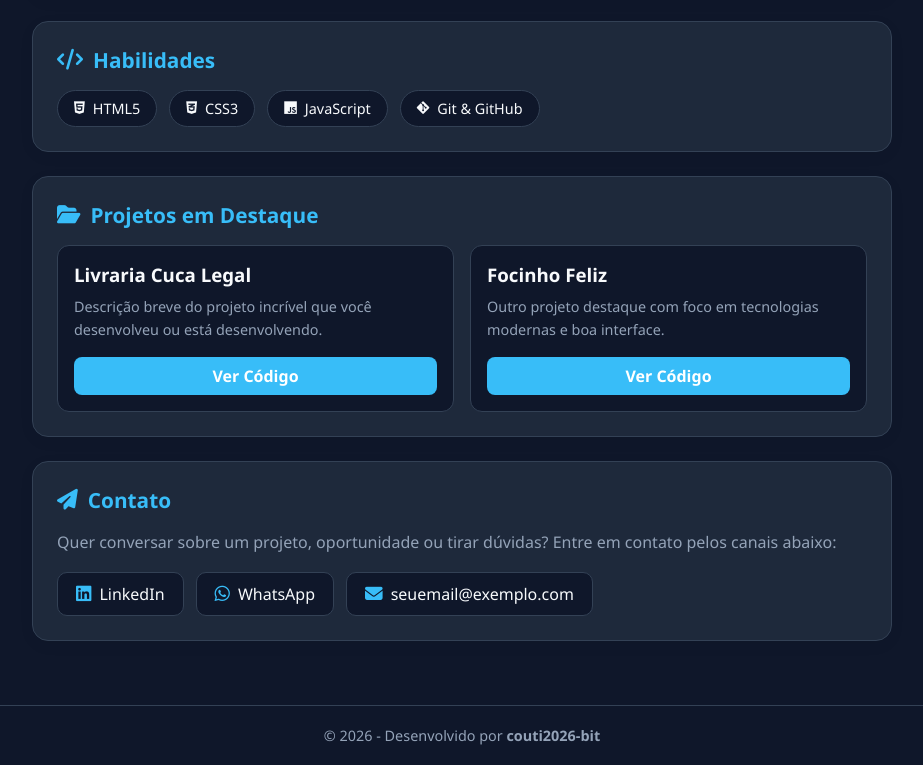
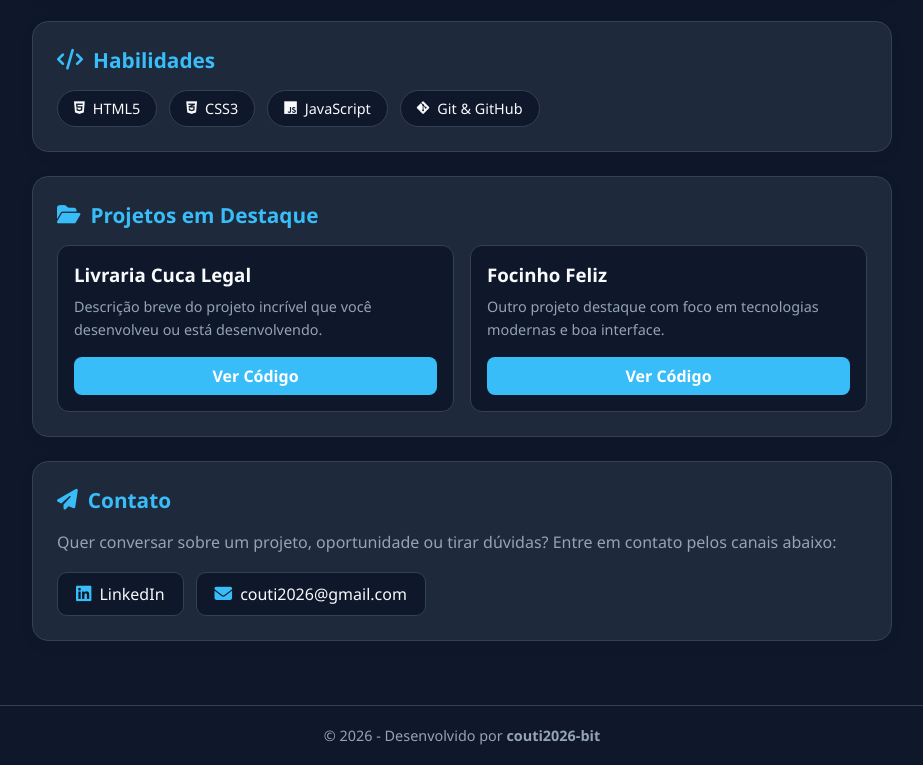
Before and after one commit to couti2026-bit/meuPortifolio, a plain HTML site: page index.html in a window 1280 px wide. Shown: the part 541-1306 px from the top of the page, without its empty margins (178-1101 px from the left). Drawn offline with Linux system fonts and the light colour scheme.

Commit message:
Update index.html

```diff
--- a/index.html
+++ b/index.html
@@ -82,14 +82,12 @@
       <p>Quer conversar sobre um projeto, oportunidade ou tirar dúvidas? Entre em contato pelos canais abaixo:</p>
 
       <div class="contact-links">
-        <a href="https://www.linkedin.com/in/SEU-USUARIO" target="_blank" class="contact-btn">
+        <a href="https://www.linkedin.com/in/piedra-pollo-b10343449/" target="_blank" class="contact-btn">
           <i class="fab fa-linkedin"></i> LinkedIn
         </a>
-        <a href="https://wa.me/5527999999999" target="_blank" class="contact-btn">
-          <i class="fab fa-whatsapp"></i> WhatsApp
-        </a>
-        <a href="mailto:seuemail@exemplo.com" class="contact-btn">
-          <i class="fas fa-envelope"></i> seuemail@exemplo.com
+
+        <a href="mailto:couti2026@gmail.com" class="contact-btn">
+          <i class="fas fa-envelope"></i> couti2026@gmail.com
         </a>
       </div>
     </section>
```
